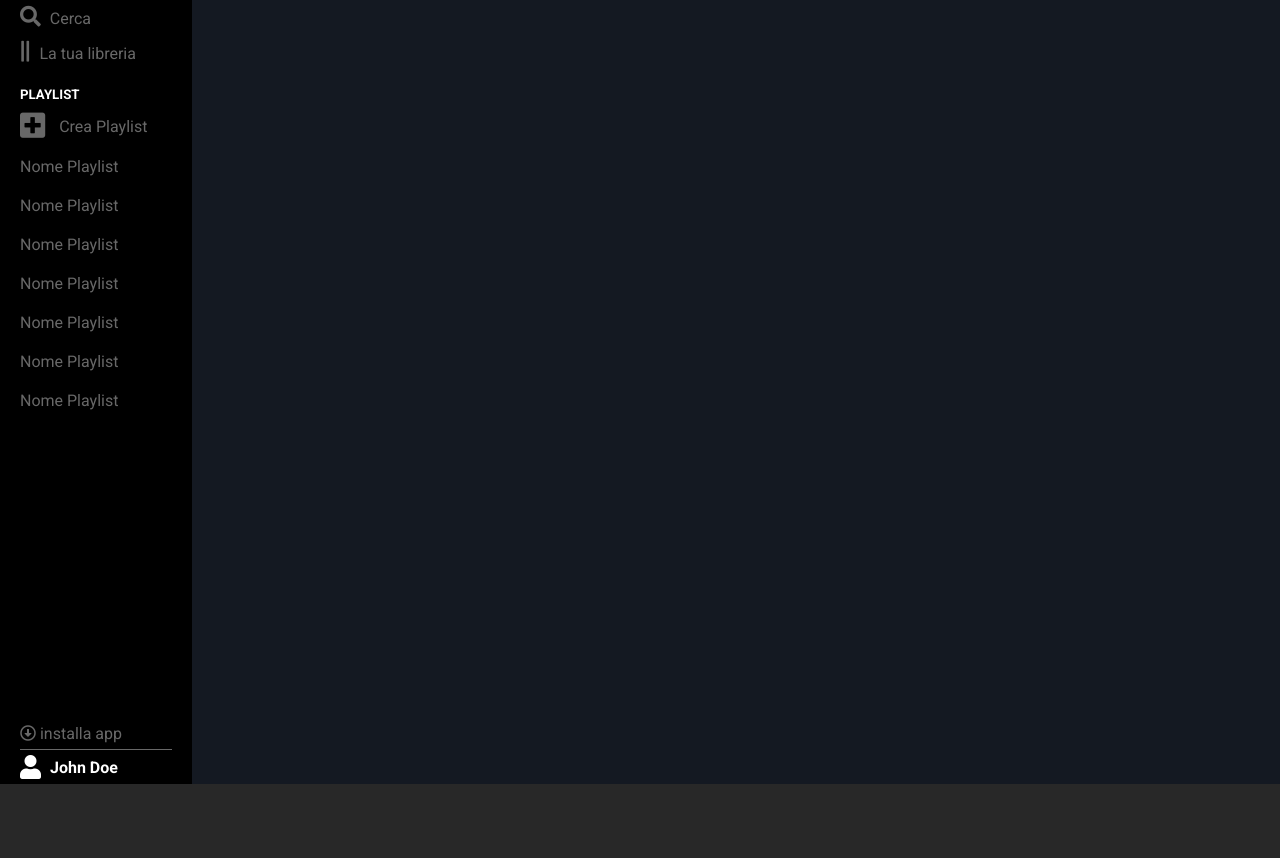
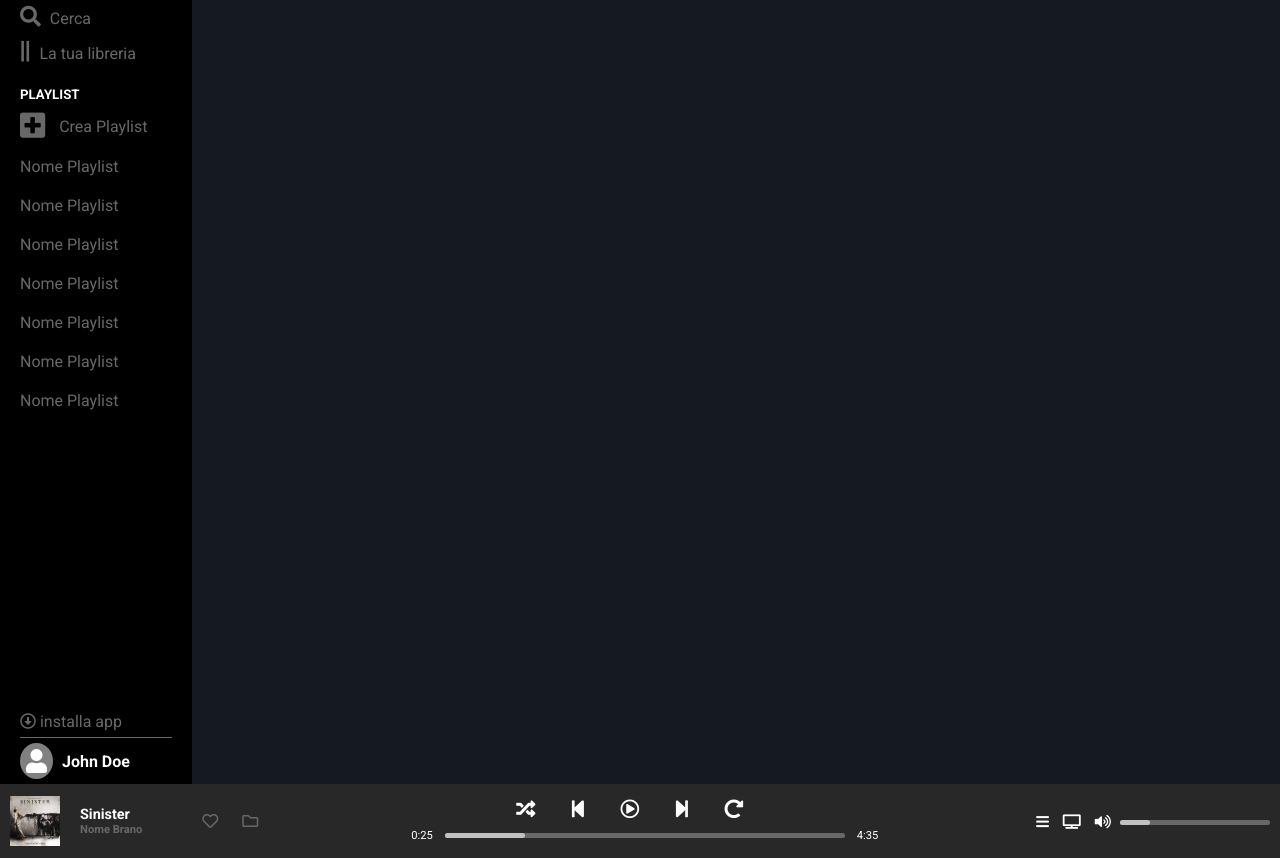
Before and after one commit to Manuel-Di-Pilla/html-css-spotifyweb, a plain HTML site: page index.html in a window 1280 px wide. Shown: the part 116-974 px from the top of the page. Drawn offline with Linux system fonts and the light colour scheme.

Commit message:
play-bar

```diff
--- a/css/style.css
+++ b/css/style.css
@@ -112,19 +112,15 @@ body{
 }
 .nav-bar-left footer p i{
   font-size: 1.5em;
+  padding: 6px;
   vertical-align: middle;
+  background-color: #808080;
+  border-radius: 100%;
 }
 .nav-bar-left footer p span{
   padding-left: 5px;
   font-weight: bold;
   vertical-align: middle;
-}
-.main-box{
-  width: 85%;
-  height: 900px;
-  background-color: #141922;
-  overflow: hidden;
-  overflow-y: scroll;
 }
 .banner{
   display: flex;
@@ -135,7 +131,6 @@ body{
   top: 0;
   width: 85%;
   background-color: rgba(0, 0, 0, 0.5);
-  text-align: right;
 }
 .banner a{
   color: white;
@@ -155,8 +150,111 @@ body{
   background-color: white;
   color: black;
 }
+.main-box{
+  width: 85%;
+  height: 900px;
+  background-color: #141922;
+  overflow: hidden;
+  overflow-y: scroll;
+}
 .play-bar{
+  display: flex;
+  justify-content: space-between;
+  align-items: center;
   width: 100%;
   height: 74px;
   background-color: #282828;
 }
+.play-bar .song-title{
+  display: flex;
+  align-items: center;
+}
+.play-bar .album img{
+  height: 50px;
+  padding-left: 10px;
+  vertical-align: middle;
+}
+.play-bar .title{
+  margin-left: 20px;
+}
+.play-bar .title h4{
+  color: white;
+  font-size: 0.9em;
+}
+.play-bar .title p{
+  color: #686868;
+  font-size: 0.7em;
+  font-weight: 600;
+}
+.play-bar .icons{
+  margin-left: 40px;
+  color: #686868;
+}
+.play-bar .icons i{
+  padding-left: 20px;
+  transition: 0.5s;
+}
+.play-bar .icons i:hover{
+  color: white;
+}
+.play-bar .player{
+  color: white;
+  text-align: center;
+}
+.play-bar .player .button{
+  margin-bottom: 5px;
+}
+.play-bar .player i{
+  font-size: 1.2em;
+  padding-right: 30px;
+  cursor: pointer;
+}
+.play-bar .time-music p{
+  display: inline-block;
+  vertical-align: middle;
+  font-size: 0.7em;
+  padding: 0 8px;
+}
+.play-bar .time-music span{
+  position: relative;
+  display: inline-block;
+  width: 400px;
+  height: 5px;
+  background-color: #686868;
+  border-radius: 3px;
+  vertical-align: middle;
+  cursor: pointer;
+}
+.play-bar .time-music span span{
+  position: absolute;
+  left: 0;
+  width: 20%;
+  background-color: #C1C1C1;
+  z-index: 1;
+}
+.play-bar .control-bar{
+  margin-right: 10px;
+}
+.play-bar .control-bar i{
+  color: white;
+  font-size: 0.9em;
+  padding: 0 5px;
+  cursor: pointer;
+}
+.play-bar .control-bar span{
+  position: relative;
+  display: inline-block;
+  width: 150px;
+  height: 5px;
+  background-color: #686868;
+  border-radius: 3px;
+  vertical-align: middle;
+  cursor: pointer;
+}
+.play-bar .control-bar span span{
+  position: absolute;
+  left: 0;
+  width: 20%;
+  background-color: #C1C1C1;
+  z-index: 1;
+}
--- a/index.html
+++ b/index.html
@@ -49,7 +49,39 @@
         <a href="#" class="a">effuttua l'upgrade</a>
       </div>
       <div class="play-bar">
-
+        <div class="song-title">
+          <div class="album">
+            <img src="img/sinister.jpeg" alt="">
+          </div>
+          <div class="title">
+            <h4>Sinister</h4>
+            <p>Nome Brano</p>
+          </div>
+          <div class="icons">
+            <i class="far fa-heart"></i>
+            <i class="far fa-folder"></i>
+          </div>
+        </div>
+        <div class="player">
+          <div class="button">
+            <i class="fas fa-random"></i>
+            <i class="fas fa-step-backward"></i>
+            <i class="far fa-play-circle"></i>
+            <i class="fas fa-step-forward"></i>
+            <i class="fas fa-redo-alt"></i>
+          </div>
+          <div class="time-music">
+            <p>0:25</p>
+            <span> <span></span> </span>
+            <p>4:35</p>
+          </div>
+        </div>
+        <div class="control-bar">
+          <i class="fas fa-bars"></i>
+          <i class="fas fa-tv"></i>
+          <i class="fas fa-volume-up"></i>
+          <span> <span></span> </span>
+        </div>
       </div>
     </div>
   </body>
```
